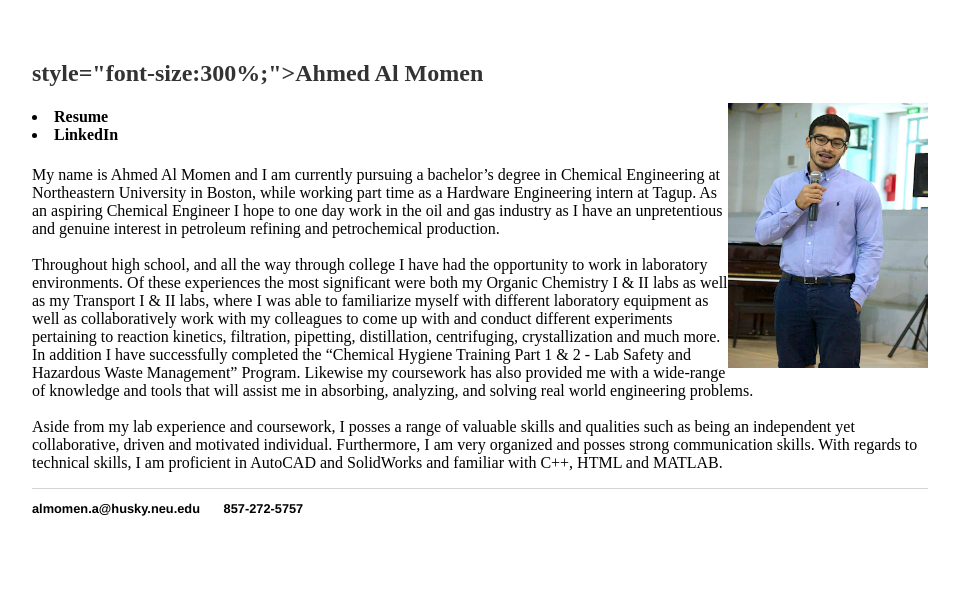
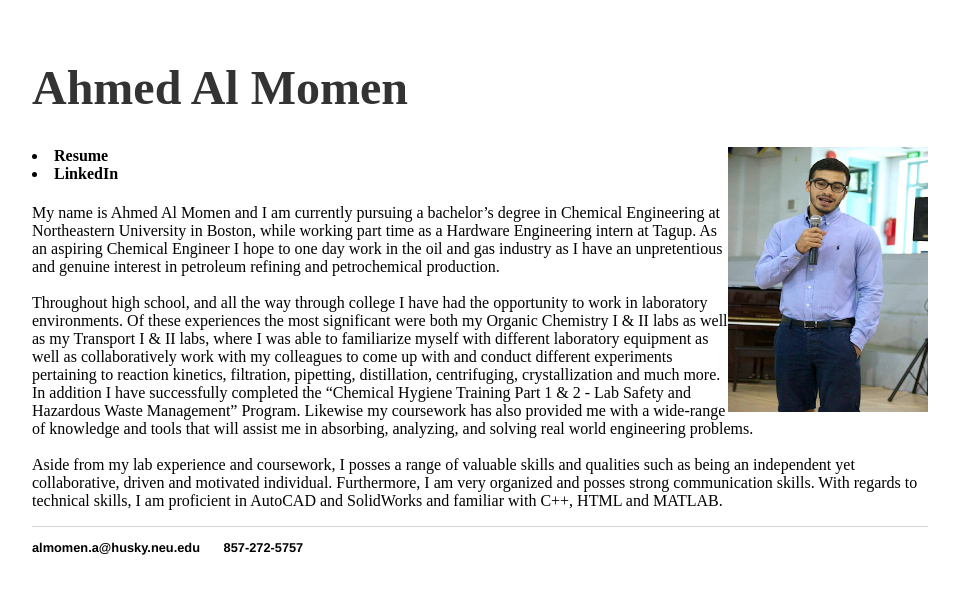
Before and after one commit to ahmedalmomen/aalmomen.com, a Jekyll site: the page built from index.html, in a window 1280 px wide. Shown: the top 594 px of the page, without its empty margins (160-1119 px from the left). Built offline with Jekyll 4.4.1, drawn with Linux system fonts in a browser that asks for light colours.

Commit message:
Update index.html

```diff
--- a/index.html
+++ b/index.html
@@ -3,7 +3,7 @@ layout: default
 title: Ahmed Al Momen|About me
 ---
 <div class="blurb">
-         <h1>style="font-size:300%;">Ahmed Al Momen</h1>
+         <h1 style="font-size:300%;">Ahmed Al Momen</h1>
          <img src="/grad breakfast.jpg" alt="html5 Icon"
                  style="float:right;width:200px;height:265px;">
 
```
